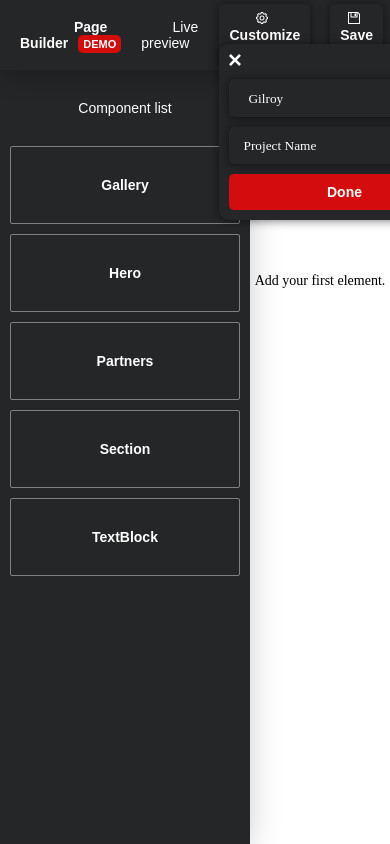
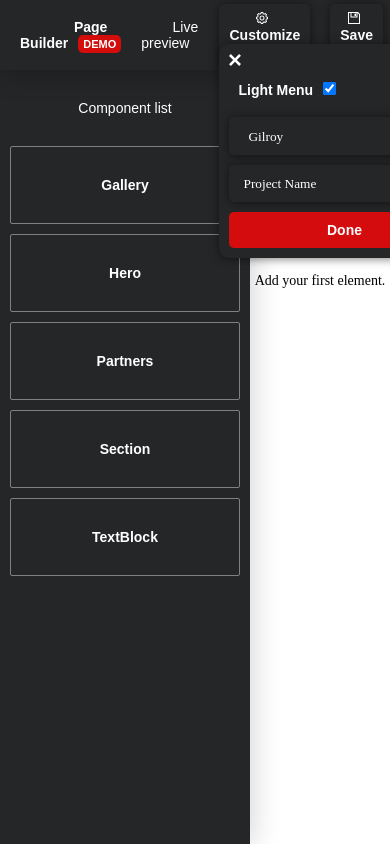
Before and after one commit to estellegresillon/page-builder, a React (Create React App) app: page / in a window 390 px wide. Both pictures are taken after a click on the element "Customize". Shown: the top 844 px of the page. Built offline with nearby package versions, Linux system fonts and the light colour scheme.

Commit message:
responsive

```diff
--- a/src/assets/styles/base.css
+++ b/src/assets/styles/base.css
@@ -37,6 +37,7 @@ body {
   font-size: 14px;
   min-height: 100vh;
   position: relative;
+  width: 100%;
 }
 
 /* Chrome, Safari, Edge, Opera */
--- a/src/components/BuilderComponents/Gallery/index.jsx
+++ b/src/components/BuilderComponents/Gallery/index.jsx
@@ -104,4 +104,15 @@ const GalleryWrapper = styled.div`
       }
     }
   }
+
+  @media screen and (max-width: 768px) {
+    flex-wrap: nowrap;
+    flex-direction: column;
+
+    img {
+      height: 50vh !important;
+      width: ${({ $attributes }) =>
+        $attributes.hasColGap ? "90%" : "100%"} !important;
+    }
+  }
 `;
--- a/src/components/BuilderComponents/Hero/index.jsx
+++ b/src/components/BuilderComponents/Hero/index.jsx
@@ -51,4 +51,10 @@ const HeroWrapper = styled.div`
     font-size: 20px;
     margin-bottom: 10px;
   }
+
+  @media screen and (max-width: 768px) {
+    h1 {
+      font-size: 48px;
+    }
+  }
 `;
--- a/src/components/BuilderComponents/Partners/index.jsx
+++ b/src/components/BuilderComponents/Partners/index.jsx
@@ -27,6 +27,16 @@ const PartnersWrapper = styled.div`
   opacity: 0.3;
   padding: 0 10%;
   width: 80%;
+
+  @media screen and (max-width: 768px) {
+    align-items: center;
+    flex-direction: column;
+    padding: 10%;
+
+    img {
+      margin-top: 40px;
+    }
+  }
 `;
 
 const ImageWrapper = styled.div`
--- a/src/components/BuilderComponents/Section/index.jsx
+++ b/src/components/BuilderComponents/Section/index.jsx
@@ -36,6 +36,18 @@ const SectionWrapper = styled.div`
     object-fit: cover;
     width: 50%;
   }
+
+  @media screen and (max-width: 768px) {
+    flex-wrap: nowrap;
+    flex-direction: ${({ $attributes }) =>
+      $attributes.reversed ? "column-reverse" : "column"};
+    height: auto;
+
+    img {
+      height: 400px;
+      width: 100% !important;
+    }
+  }
 `;
 
 const SectionContent = styled.div`
@@ -49,15 +61,26 @@ const SectionContent = styled.div`
   text-align: ${({ $attributes }) =>
     getTextAlign($attributes.alignment.alignItems)};
   width: 80%;
-  margin: 10%;
+  margin: 20% 10%;
 
   h3 {
     font-size: 36px;
+    margin: 0;
     margin-bottom: 20px !important;
-    width: 70%;
+    width: 80%;
   }
 
   p {
     font-size: 20px;
   }
+
+  @media screen and (max-width: 768px) {
+    h2 {
+      font-size: 36px;
+    }
+
+    p {
+      font-size: 16px;
+    }
+  }
 `;
--- a/src/components/BuilderComponents/TextBlock/index.jsx
+++ b/src/components/BuilderComponents/TextBlock/index.jsx
@@ -42,10 +42,22 @@ const TextBlockContent = styled.div`
   h2 {
     font-size: 48px;
     margin-bottom: 20px !important;
-    width: 70%;
+    width: 100%;
   }
 
   p {
     font-size: 20px;
   }
+
+  @media screen and (max-width: 768px) {
+    margin: 10%;
+
+    h2 {
+      font-size: 36px;
+    }
+
+    p {
+      font-size: 16px;
+    }
+  }
 `;
--- a/src/components/Settings/Checkbox/index.jsx
+++ b/src/components/Settings/Checkbox/index.jsx
@@ -24,8 +24,8 @@ const Checkbox = ({ attributeKey, attributes, item }) => {
         </label>
         <input
           id={NAME[attributeKey]}
-          onClick={updateValue}
-          type="radio"
+          onChange={updateValue}
+          type="checkbox"
           checked={attributes[attributeKey]}
         />
       </div>
--- a/src/components/common/ProdMenu/index.jsx
+++ b/src/components/common/ProdMenu/index.jsx
@@ -3,9 +3,10 @@ import styled from "styled-components";
 import { useBuilderContext } from "contexts";
 
 const ProdMenu = () => {
-  const { projectName } = useBuilderContext();
+  const { projectName, transparentMenu } = useBuilderContext();
+
   return (
-    <ProdMenuWrapper>
+    <ProdMenuWrapper $transparentMenu={transparentMenu}>
       <div className="project-logo">
         <Item>{projectName}</Item>
       </div>
@@ -22,8 +23,9 @@ export default ProdMenu;
 
 const ProdMenuWrapper = styled.div`
   align-items: center;
-  background-color: transparent;
-  color: white;
+  background-color: ${({ $transparentMenu }) =>
+    $transparentMenu ? "transparent" : "white"};
+  color: ${({ $transparentMenu }) => ($transparentMenu ? "white" : "black")};
   display: flex;
   height: 100px;
   justify-content: space-between;
--- a/src/components/common/ProjectModal/index.jsx
+++ b/src/components/common/ProjectModal/index.jsx
@@ -20,14 +20,25 @@ const FONTS = [
 ];
 
 const Project = ({ onClose }) => {
-  const { projectFont, projectName, setProjectFont, setProjectName } =
-    useBuilderContext();
+  const {
+    transparentMenu,
+    projectFont,
+    projectName,
+    setTransparentMenu,
+    setProjectFont,
+    setProjectName,
+  } = useBuilderContext();
 
   const updateFont = (font) => {
     if (font) {
       saveDataInLocalStorage("font", font);
       setProjectFont(font);
     }
+  };
+
+  const updateTransparentMenu = () => {
+    saveDataInLocalStorage("transparentMenu", !transparentMenu);
+    setTransparentMenu(!transparentMenu);
   };
 
   const updateProjectName = (name) => {
@@ -58,6 +69,17 @@ const Project = ({ onClose }) => {
       <CloseButton onClick={onClose}>
         <IconClose />
       </CloseButton>
+      <div className="menu-style">
+        <label htmlFor="menu" name="menu">
+          Light Menu
+        </label>
+        <input
+          id="menu"
+          onChange={updateTransparentMenu}
+          type="checkbox"
+          checked={transparentMenu}
+        />
+      </div>
       <Select
         name="font"
         onChange={(e) => updateFont(e.target.value)}
@@ -90,6 +112,19 @@ const ProjectWrapper = styled.div`
   top: 60px;
   width: 250px;
   z-index: 1;
+
+  .menu-style {
+    cursor: pointer;
+    margin: 19px;
+    margin-top: 0;
+    white-space: nowrap;
+
+    input,
+    label {
+      cursor: pointer;
+      width: auto;
+    }
+  }
 
   svg {
     color: #365ed2;
--- a/src/contexts/index.jsx
+++ b/src/contexts/index.jsx
@@ -26,6 +26,9 @@ export const BuilderProvider = ({ children, components = getComponents() }) => {
   );
   const [projectFont, setProjectFont] = useState(
     getDataFromLocalStorage("font") || "Gilroy"
+  );
+  const [transparentMenu, setTransparentMenu] = useState(
+    getDataFromLocalStorage("transparentMenu") || true
   );
 
   const selectComponent = useCallback((item) => {
@@ -84,6 +87,8 @@ export const BuilderProvider = ({ children, components = getComponents() }) => {
       setDraggedComponent,
       setProjectFont,
       setProjectName,
+      setTransparentMenu,
+      transparentMenu,
       updateAttributes,
       updateDocument,
     }),
@@ -100,6 +105,8 @@ export const BuilderProvider = ({ children, components = getComponents() }) => {
       setDraggedComponent,
       setProjectFont,
       setProjectName,
+      setTransparentMenu,
+      transparentMenu,
       updateAttributes,
       updateDocument,
     ]
```
